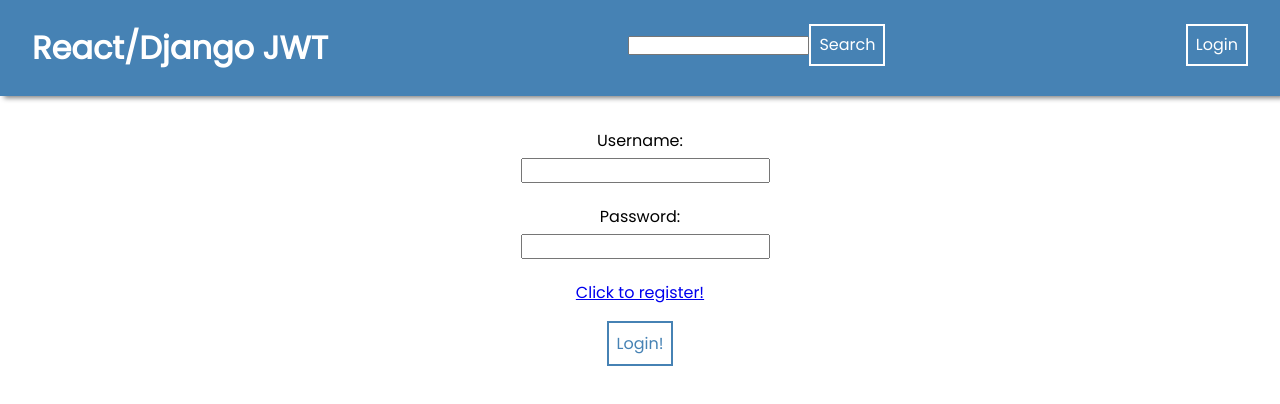
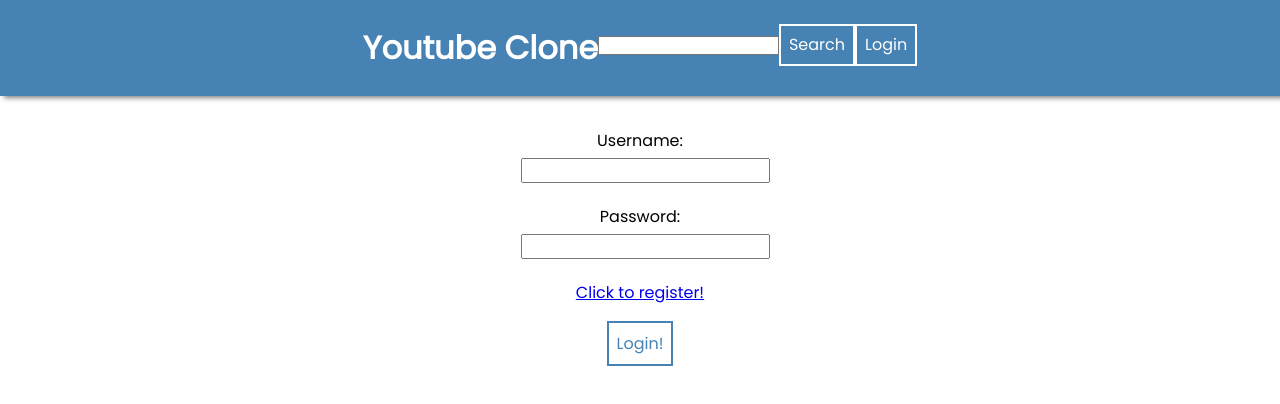
Before and after one commit to TinTooth/youtube-clone, a React (Create React App) app in the folder frontend/: page /login in a window 1280 px wide. Shown: the top 404 px of the page. Built offline with nearby package versions, Linux system fonts and the light colour scheme.

Commit message:
Added ability to click on video card to go to video page

```diff
--- a/frontend/src/components/NavBar/NavBar.css
+++ b/frontend/src/components/NavBar/NavBar.css
@@ -1,6 +1,6 @@
 ul {
   display: flex;
-  justify-content: space-between;
+  justify-content: center;
   list-style-type: none;
 }
 
--- a/frontend/src/components/NavBar/NavBar.jsx
+++ b/frontend/src/components/NavBar/NavBar.jsx
@@ -8,15 +8,16 @@ import SearchBar from "../SearchBar/SearchBar";
 const Navbar = ({setSearch,search}) => {
   const { logoutUser, user } = useContext(AuthContext);
   const navigate = useNavigate();
+
   return (
     <div className="navBar">
       <ul>
         <li className="brand">
           <Link to="/" style={{ textDecoration: "none", color: "white" }}>
-            <b>React/Django JWT</b>
+            <b>Youtube Clone</b>
           </Link>
         </li>
-        <li>
+        <li className="searchbar">
           <SearchBar search = {search} setSearch={setSearch}></SearchBar>
         </li>
         <li>
--- a/frontend/src/components/VideoCard/VideoCard.jsx
+++ b/frontend/src/components/VideoCard/VideoCard.jsx
@@ -1,13 +1,22 @@
 import './VideoCard.css'
+import { useNavigate } from "react-router-dom";
 
 const SearchVideo = ({item}) => {
+    const navigate = useNavigate()
+
+    const handleClick = () => {
+        navigate(`/video/${item.id.videoId}`)
+    }
+
+
     return (
-        <>
+        <div onClick={handleClick}>
             <div>
                 <img src={item.snippet.thumbnails.medium.url} alt="thumbnail" />
             </div>
             <div className='title'>{item.snippet.title.replace(/(&quot\;)/g,"\"")}</div>
-        </>
+            <h3> Channel: {item.snippet.channelTitle}</h3>
+        </div>
 
     );
 }
```
